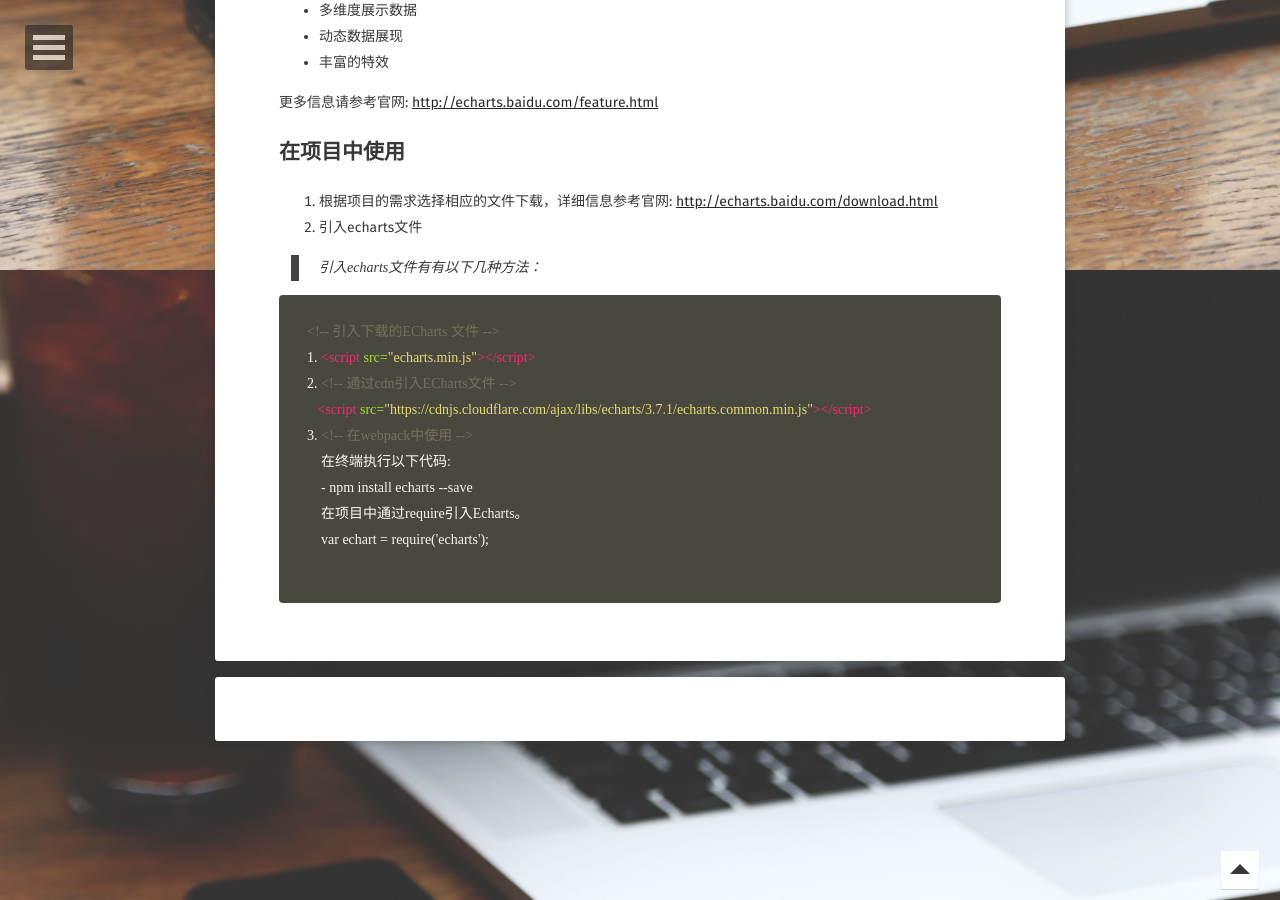
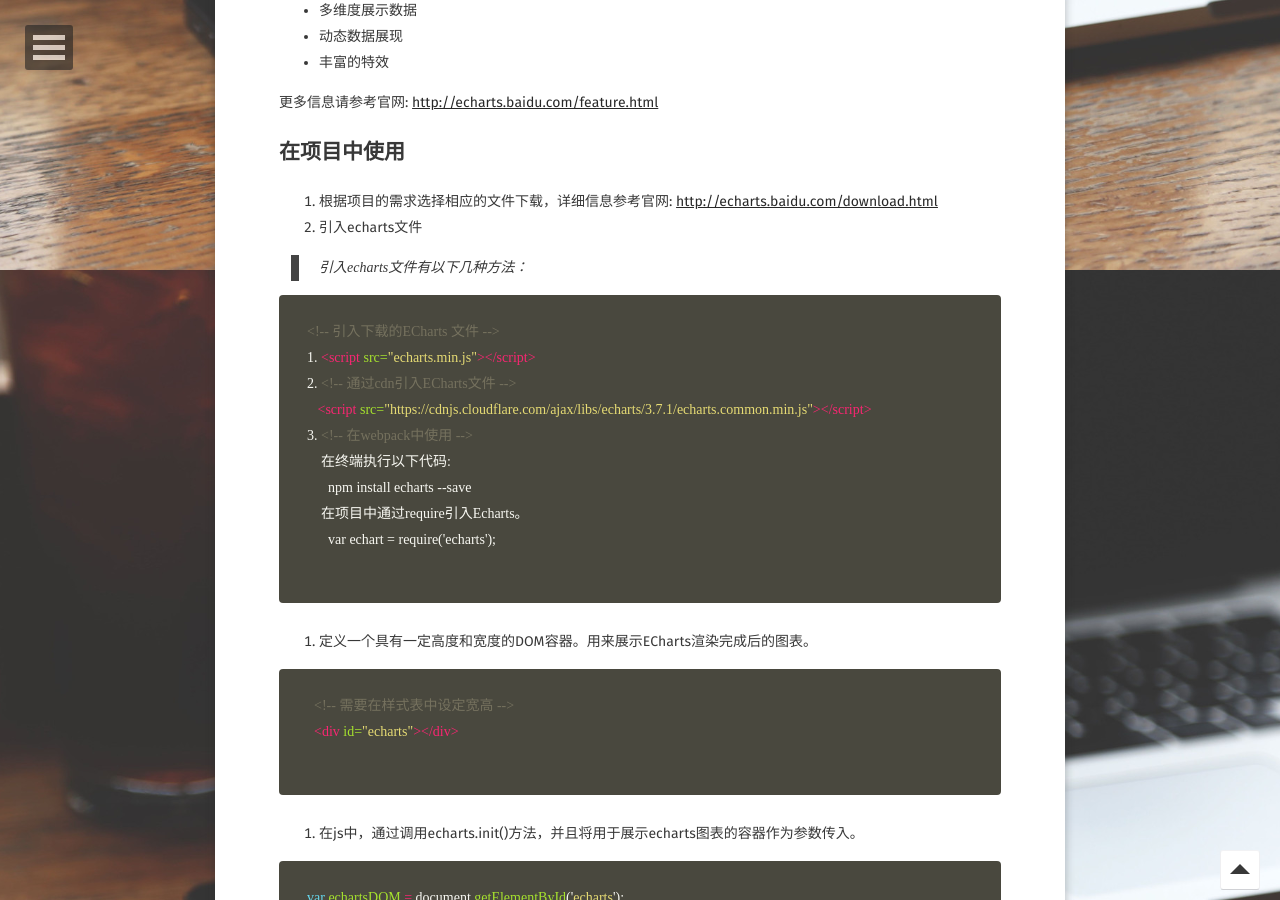
Before and after one commit to xcs-go/xcs.github.io, a Jekyll site: the page built from _posts/2017-10-09-echarts-basic.md, in a window 1280 px wide and 900 px high, scrolled down 630 px. Built offline with Jekyll 4.4.1, drawn with Linux system fonts in a browser that asks for light colours; some web fonts are replaced; comment, search, counter and statistics services are not loaded; some of the changed text lies outside the part shown.

Commit message:
更新echarts文件

```diff
--- a/_posts/2017-10-09-echarts-basic.md
+++ b/_posts/2017-10-09-echarts-basic.md
@@ -34,7 +34,22 @@
        <script src="https://cdnjs.cloudflare.com/ajax/libs/echarts/3.7.1/echarts.common.min.js"></script>
     3. <!-- 在webpack中使用 -->
         在终端执行以下代码:
-        - npm install echarts --save
+          npm install echarts --save
         在项目中通过require引入Echarts。
-        var echart = require('echarts');
+          var echart = require('echarts');
     {% endhighlight %}
+3. 定义一个具有一定高度和宽度的DOM容器。用来展示ECharts渲染完成后的图表。
+   {% highlight html %}
+      <!-- 需要在样式表中设定宽高 -->
+      <div id="echarts"></div>
+   {% endhighlight %}
+4. 在js中，通过调用echarts.init()方法，并且将用于展示echarts图表的容器作为参数传入。
+    {% highlight javascript %}
+    var echartsDOM = document.getElementById('echarts');
+    var myEcharts = echarts.init(echartsDOM);
+    {% endhighlight javascript %}
+5. 调用实例的setOption()方法进行有关配置
+    {% highlight javascript %}
+    var option = {};
+    myEcharts.setOption(option);
+    {% endhighlight %}
```
Also changed, not shown: other parts of _posts/2017-10-09-echarts-basic.md (+1 -1 lines).
